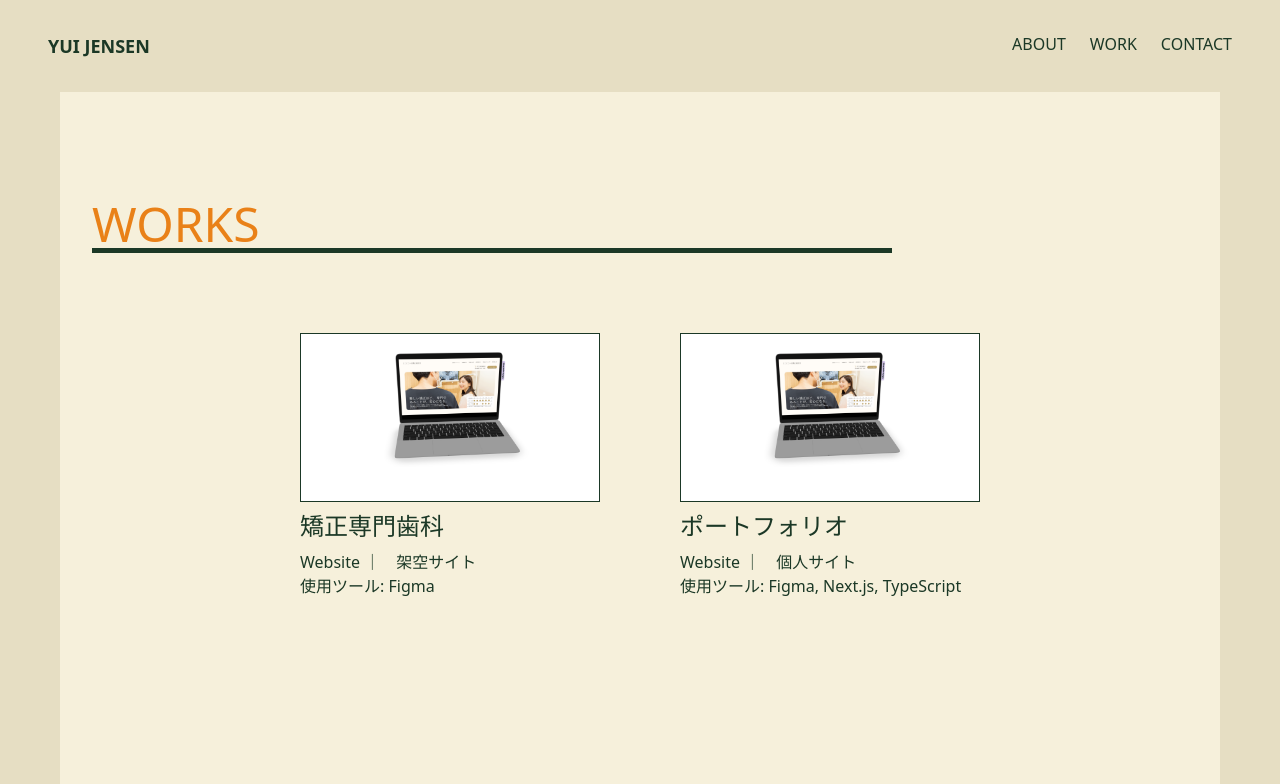
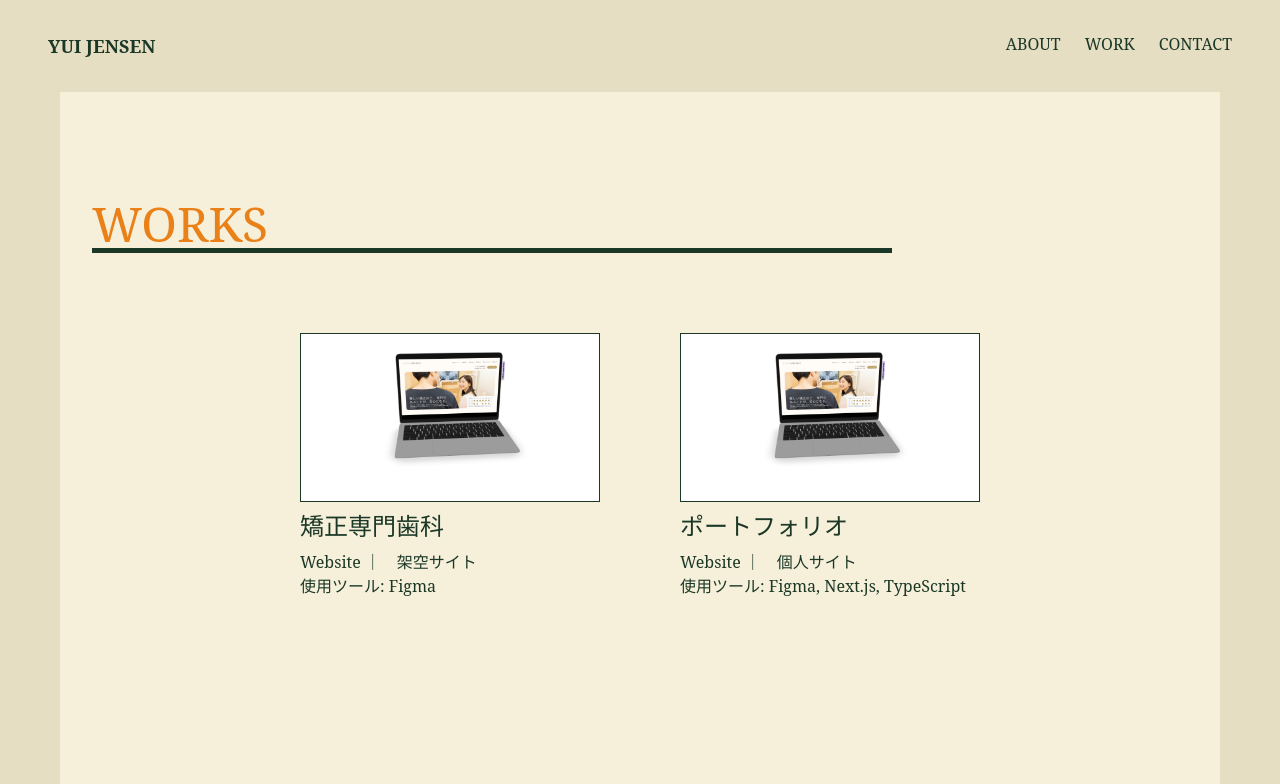
Before and after one commit to yui9667/yuijensen, a Next.js app in the folder my-app/: page / in a window 1280 px wide. Shown: the top 784 px of the page. Built offline with nearby package versions, Linux system fonts and the light colour scheme.

Commit message:
modified nav section

```diff
--- a/my-app/app/globals.css
+++ b/my-app/app/globals.css
@@ -16,4 +16,6 @@
 body {
   background-color: var(--color-background);
   color: var(--color-primary);
+  font-family: 'Noto Serif', serif;
+  font-optical-sizing: auto;
 }
--- a/my-app/components/Nav.tsx
+++ b/my-app/components/Nav.tsx
@@ -78,7 +78,10 @@ export default function Nav() {
           {/*Desktop Navigation Links */}
           <ul className='hidden md:flex gap-6 self-start max-w-350 '>
             {navItems.map((item) => (
-              <li key={item.href}>
+              <li
+                key={item.href}
+                className='hover:text-(--color-accent) transition-all duration-300'
+              >
                 <Link href={item.href}>{item.label}</Link>
               </li>
             ))}
```
